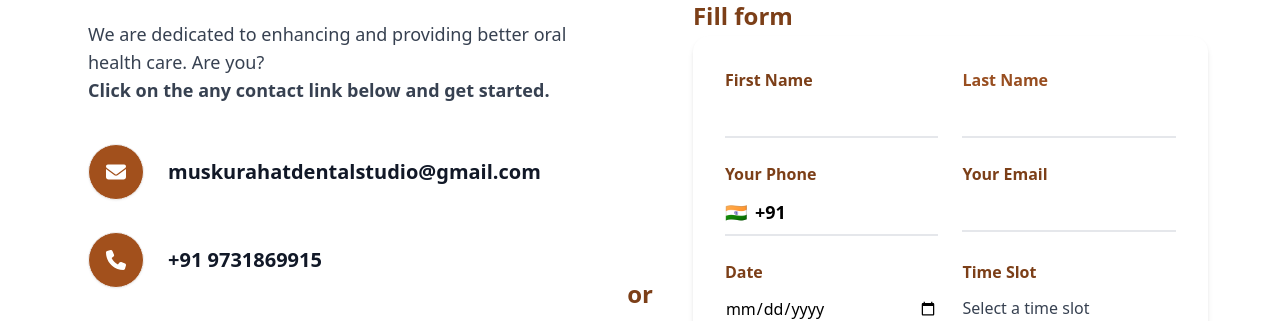
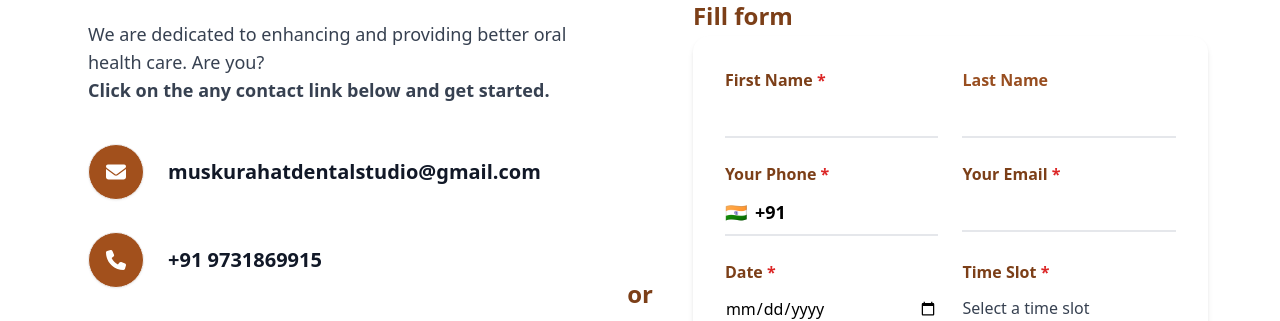
Before and after one commit to hrishi2710/dental-website-frontend, a React (Create React App) app: page /contact-us in a window 1280 px wide. Shown: the part 496-817 px from the top of the page. Built offline with nearby package versions, Linux system fonts and the light colour scheme.

Commit message:
Added mandatory fields

```diff
--- a/src/components/ContactUs/ContactUsForm.js
+++ b/src/components/ContactUs/ContactUsForm.js
@@ -26,16 +26,35 @@ const ContactUsForm = () => {
   });
 
   const [status, setStatus] = useState('');
+  const [errors, setErrors] = useState({});
 
   const GOOGLE_SCRIPT_URL = 'https://script.google.com/macros/s/AKfycbxMbmquT76dwgLc9Vapg2jvZ2USboKRJEIiSnLJfo0a5e0SB4FRKoiWCWWhCilp66Mh/exec';
 
   const handleChange = (e) => {
     const { name, value } = e.target;
     setFormData({ ...formData, [name]: value });
+    // Clear error when field is filled
+    setErrors(prev => ({ ...prev, [name]: undefined }));
   };
 
   const handleSubmit = async (e) => {
     e.preventDefault();
+    // Validate mandatory fields
+    const mandatoryFields = ["First Name", "Phone", "Email", "Date", "Time Slot"];
+    const newErrors = {};
+    mandatoryFields.forEach((field) => {
+      if (!formData[field] || formData[field].trim() === "") {
+        newErrors[field] = 'This field is required.';
+      }
+    });
+    setErrors(newErrors);
+    if (Object.keys(newErrors).length > 0) {
+      // Focus the first error field
+      const firstErrorField = Object.keys(newErrors)[0];
+      const el = document.getElementsByName(firstErrorField)[0];
+      if (el) el.focus();
+      return;
+    }
     setStatus('Sending...');
 
     try {
@@ -84,7 +103,7 @@ const ContactUsForm = () => {
       <form className="bg-white rounded-2xl shadow-md p-8 max-w-xl w-full mx-auto" onSubmit={handleSubmit}>
         <div className="grid grid-cols-1 md:grid-cols-2 gap-6 mb-6">
           <div>
-            <label className="block text-[#7c3f18] font-semibold mb-1">First Name</label>
+            <label className="block text-[#7c3f18] font-semibold mb-1">First Name <span className="text-red-600">*</span></label>
             <input
               type="text"
               name="First Name"
@@ -92,6 +111,7 @@ const ContactUsForm = () => {
               onChange={handleChange}
               className="w-full border-b-2 border-gray-200 focus:border-[#984e20] outline-none py-2"
             />
+            {errors["First Name"] && <p className="text-red-600 text-sm mt-1">{errors["First Name"]}</p>}
           </div>
           <div>
             <label className="block text-[#984e20] font-semibold mb-1">Last Name</label>
@@ -104,7 +124,7 @@ const ContactUsForm = () => {
             />
           </div>
           <div>
-            <label className="block text-[#7c3f18] font-semibold mb-1">Your Phone</label>
+            <label className="block text-[#7c3f18] font-semibold mb-1">Your Phone <span className="text-red-600">*</span></label>
             <div className="flex items-center gap-2 border-b-2 border-gray-200 focus-within:border-[#984e20] py-2">
               <span className="text-lg">🇮🇳</span>
               <span className="text-lg font-semibold">+91</span>
@@ -116,9 +136,10 @@ const ContactUsForm = () => {
                 className="flex-1 outline-none bg-transparent pl-2"
               />
             </div>
+            {errors["Phone"] && <p className="text-red-600 text-sm mt-1">{errors["Phone"]}</p>}
           </div>
           <div>
-            <label className="block text-[#7c3f18] font-semibold mb-1">Your Email</label>
+            <label className="block text-[#7c3f18] font-semibold mb-1">Your Email <span className="text-red-600">*</span></label>
             <input
               type="email"
               name="Email"
@@ -126,9 +147,10 @@ const ContactUsForm = () => {
               onChange={handleChange}
               className="w-full border-b-2 border-gray-200 focus:border-[#984e20] outline-none py-2"
             />
+            {errors["Email"] && <p className="text-red-600 text-sm mt-1">{errors["Email"]}</p>}
           </div>
           <div>
-            <label className="block text-[#7c3f18] font-semibold mb-1">Date</label>
+            <label className="block text-[#7c3f18] font-semibold mb-1">Date <span className="text-red-600">*</span></label>
             <input
               type="date"
               name="Date"
@@ -136,9 +158,10 @@ const ContactUsForm = () => {
               onChange={handleChange}
               className="w-full border-b-2 border-gray-200 focus:border-[#984e20] outline-none py-2"
             />
+            {errors["Date"] && <p className="text-red-600 text-sm mt-1">{errors["Date"]}</p>}
           </div>
           <div>
-            <label className="block text-[#7c3f18] font-semibold mb-1">Time Slot</label>
+            <label className="block text-[#7c3f18] font-semibold mb-1">Time Slot <span className="text-red-600">*</span></label>
             <select
               name="Time Slot"
               value={formData["Time Slot"]}
@@ -151,6 +174,7 @@ const ContactUsForm = () => {
                 </option>
               ))}
             </select>
+            {errors["Time Slot"] && <p className="text-red-600 text-sm mt-1">{errors["Time Slot"]}</p>}
           </div>
         </div>
         <div className="mb-6">
@@ -163,7 +187,13 @@ const ContactUsForm = () => {
             rows={3}
           ></textarea>
         </div>
-        <button type="submit" className="bg-[#b97a56] hover:bg-[#a05f3c] text-white font-bold py-3 px-8 rounded-lg text-lg w-full mt-2 transition-colors">Book Appointment</button>
+        <button
+          type="submit"
+          className="bg-[#b97a56] hover:bg-[#a05f3c] text-white font-bold py-3 px-8 rounded-lg text-lg w-full mt-2 transition-colors"
+          disabled={status === 'Sending...'}
+        >
+          {status === 'Sending...' ? 'Please wait...' : 'Book Appointment'}
+        </button>
         {status && <p className="text-green-600 mt-2">{status}</p>}
       </form>
     </div>
```
